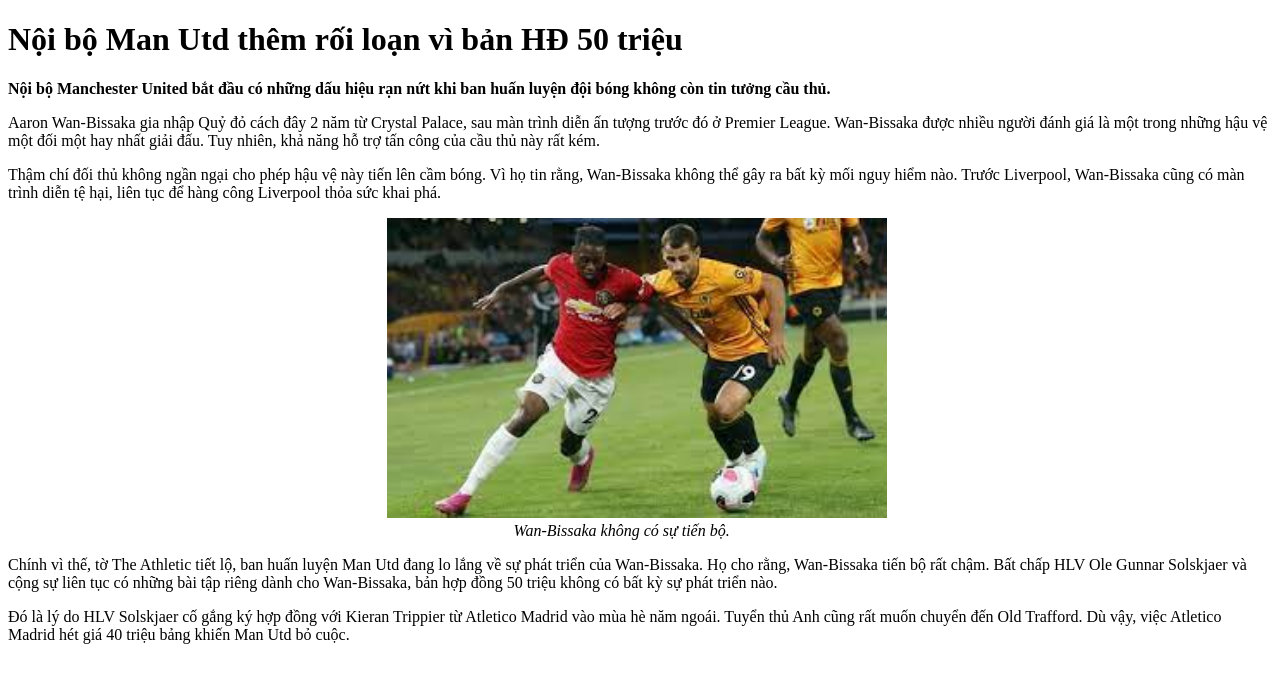
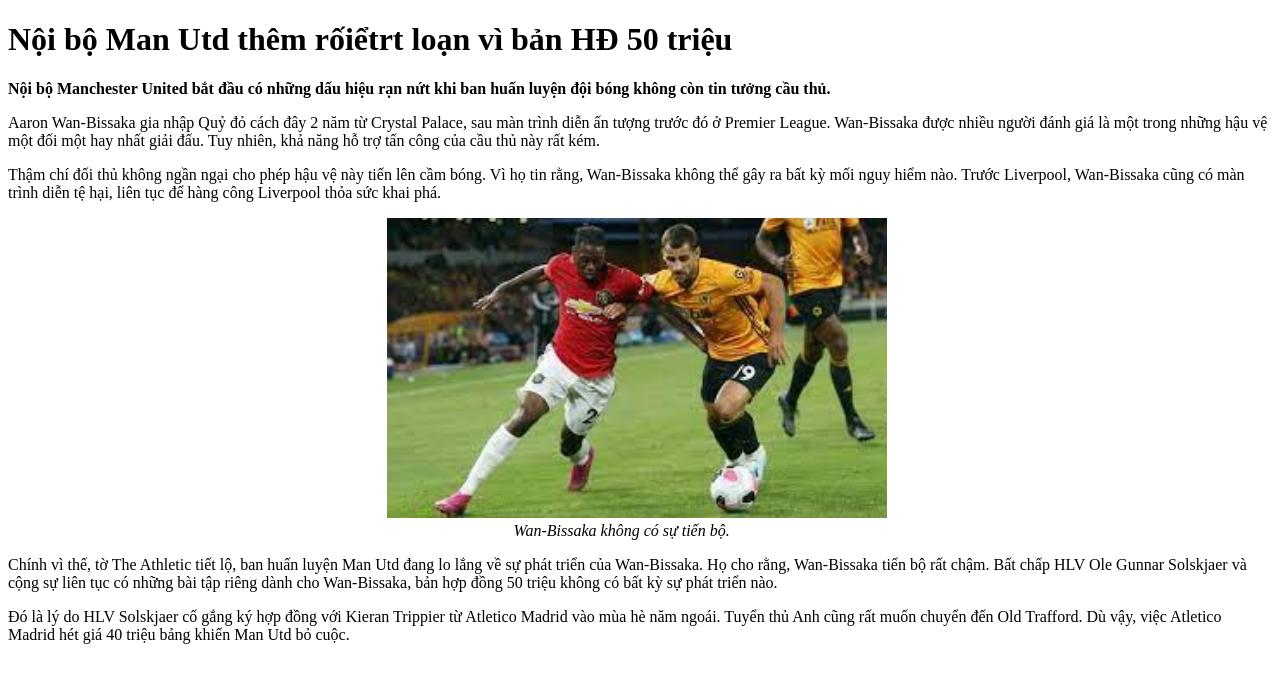
Before and after one commit to Thaix2phomai/thaix2phomai.github.io, a plain HTML site: page techmaster/trang2.html in a window 1280 px wide. Drawn offline with Linux system fonts and the light colour scheme.

Commit message:
Create position.html

```diff
--- a/techmaster/trang2.html
+++ b/techmaster/trang2.html
@@ -7,7 +7,7 @@
     <title>Nội bộ Man Utd thêm rối loạn vì bản HĐ 50 triệu</title>
   </head>
   <body>
-    <h1>Nội bộ Man Utd thêm rối loạn vì bản HĐ 50 triệu</h1>
+    <h1>Nội bộ Man Utd thêm rốiểtrt loạn vì bản HĐ 50 triệu</h1>
     <b
       >Nội bộ Manchester United bắt đầu có những dấu hiệu rạn nứt khi ban huấn
       luyện đội bóng không còn tin tưởng cầu thủ.</b
```
